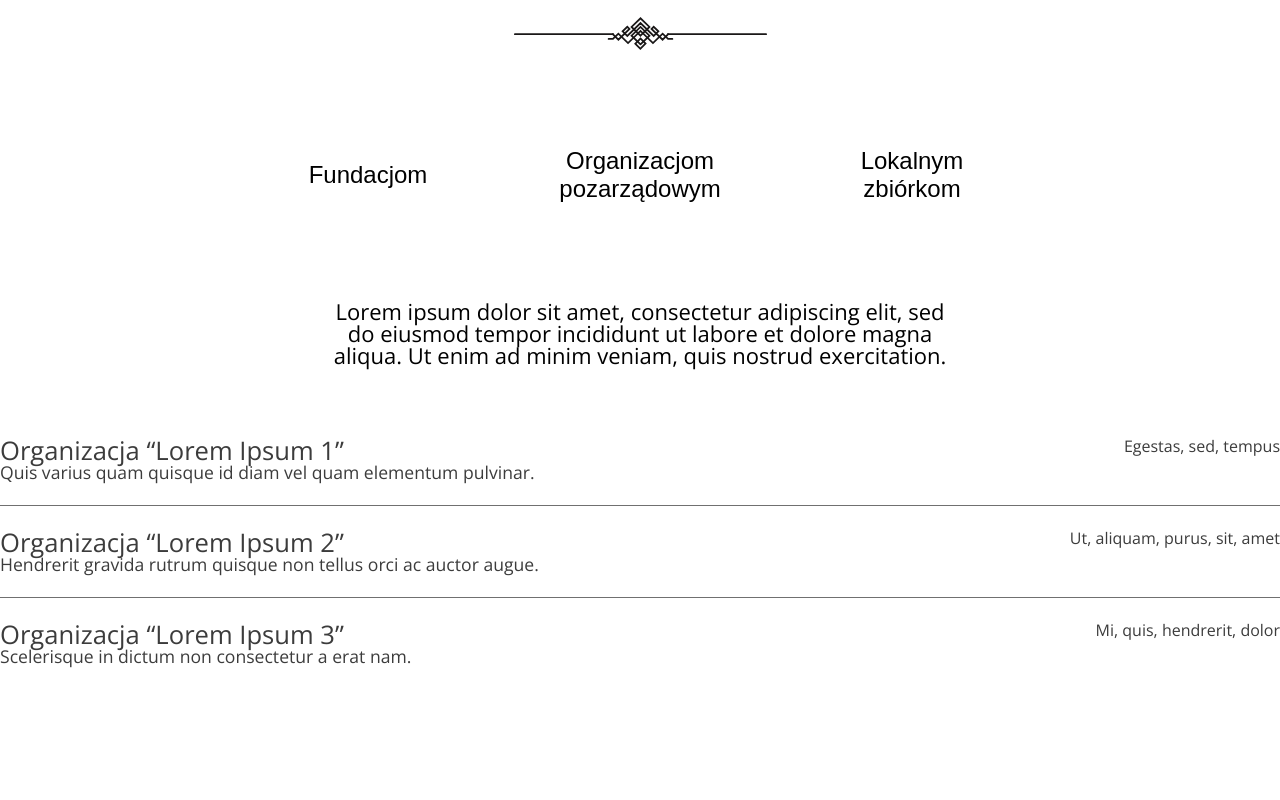
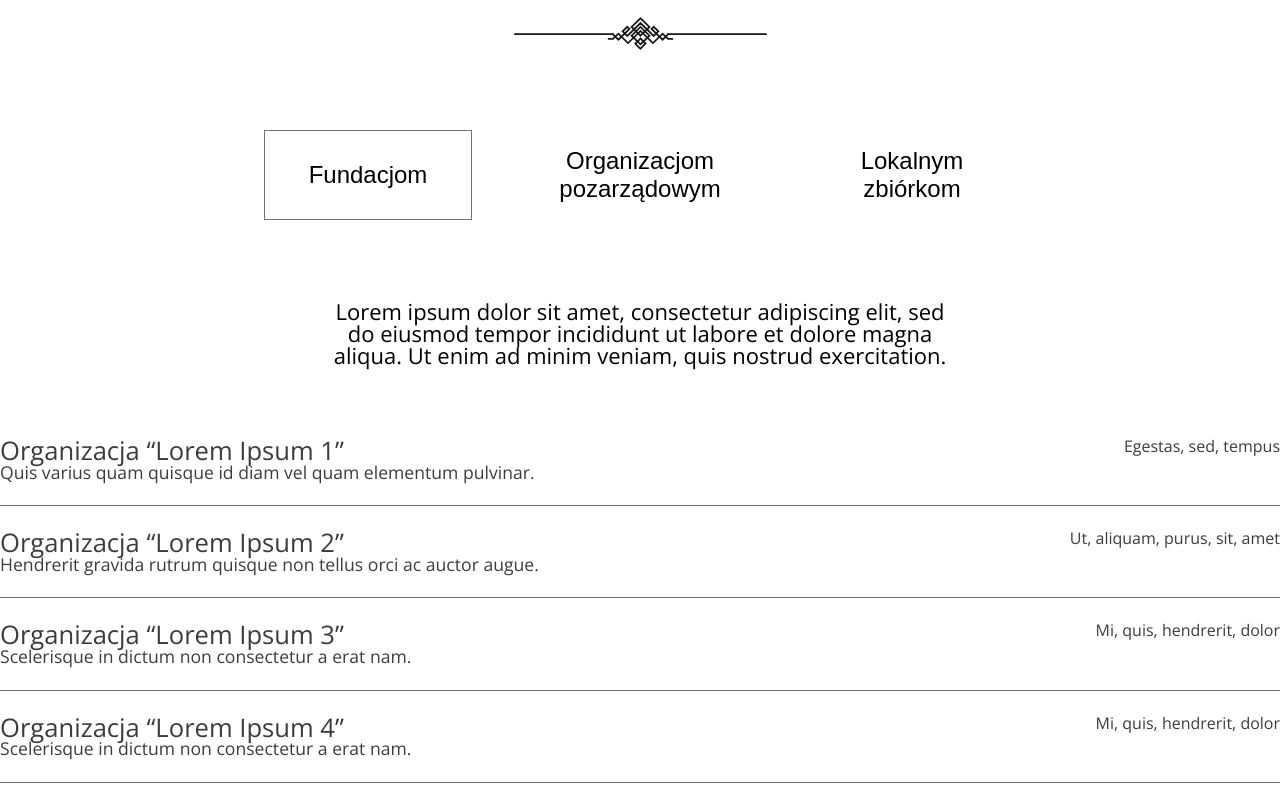
Before and after one commit to MonoliYoda/charity-website, a React (Create React App) app: page / in a window 1280 px wide. Shown: the part 3220-4020 px from the top of the page. Before the commit the page ends 3910 px from the top, so only its background shows below. Built offline with nearby package versions, Linux system fonts and the light colour scheme.

Commit message:
Started working on pagination

```diff
--- a/src/components/HomeWhoWeHelp/EntitySelector.js
+++ b/src/components/HomeWhoWeHelp/EntitySelector.js
@@ -1,12 +1,32 @@
-import React from "react";
+import React, { useState } from "react";
 import "./EntitySelector.scss";
 
-export default function EntitySelector() {
+export default function EntitySelector({ callback }) {
+  const [selected, setSelected] = useState(1);
+  const handleSelect = (id) => {
+    setSelected(id);
+    callback(id);
+  };
   return (
     <div className="entity-selector">
-      <button>Fundacjom</button>
-      <button>Organizacjom pozarządowym</button>
-      <button>Lokalnym zbiórkom</button>
+      <button
+        className={selected === 1 && "selected"}
+        onClick={() => handleSelect(1)}
+      >
+        Fundacjom
+      </button>
+      <button
+        className={selected === 2 && "selected"}
+        onClick={() => handleSelect(2)}
+      >
+        Organizacjom pozarządowym
+      </button>
+      <button
+        className={selected === 3 && "selected"}
+        onClick={() => handleSelect(3)}
+      >
+        Lokalnym zbiórkom
+      </button>
     </div>
   );
 }
--- a/src/components/HomeWhoWeHelp/EntitySelector.scss
+++ b/src/components/HomeWhoWeHelp/EntitySelector.scss
@@ -19,4 +19,7 @@
       border: 1px solid $color-text-secondary;
     }
   }
+  .selected {
+    border: 1px solid $color-text-secondary;
+  }
 }
--- a/src/components/HomeWhoWeHelp/HomeWhoWeHelp.js
+++ b/src/components/HomeWhoWeHelp/HomeWhoWeHelp.js
@@ -1,15 +1,16 @@
-import React from "react";
+import React, { useState } from "react";
 import EntitySelector from "./EntitySelector";
 import "./HomeWhoWeHelp.scss";
 
 import HomeWhoWeHelpHeader from "./HomeWhoWeHelpHeader";
 import EntityGroupDescription from "./EntityGroupDescription";
 import EntityList from "./EntityList";
+import PageSelector from "./PageSelector";
 
 export default function HomeWhoWeHelp() {
   const entityGroupDesc =
     "Lorem ipsum dolor sit amet, consectetur adipiscing elit, sed do eiusmod tempor incididunt ut labore et dolore magna aliqua. Ut enim ad minim veniam, quis nostrud exercitation.";
-  const entities = [
+  const foundations = [
     {
       id: 1,
       name: "Organizacja “Lorem Ipsum 1”",
@@ -29,13 +30,107 @@ export default function HomeWhoWeHelp() {
       subtitle: "Scelerisque in dictum non consectetur a erat nam.",
       list: ["Mi", "quis", "hendrerit", "dolor"],
     },
+    {
+      id: 4,
+      name: "Organizacja “Lorem Ipsum 4”",
+      subtitle: "Scelerisque in dictum non consectetur a erat nam.",
+      list: ["Mi", "quis", "hendrerit", "dolor"],
+    },
+    {
+      id: 5,
+      name: "Brainsphere",
+      subtitle: "In hac habitasse platea dictumst.",
+      list: ["noodles, salads, pasta, soups"],
+    },
+    {
+      id: 6,
+      name: "Twitterbridge",
+      subtitle: "Maecenas tincidunt lacus at velit.",
+      list: ["noodles, sandwiches, stews"],
+    },
   ];
+  const ngos = [
+    {
+      id: 1,
+      name: "Skidoo",
+      subtitle: "In blandit ultrices enim.",
+      list: ["Mi", "quis", "hendrerit", "dolor"],
+    },
+    {
+      id: 2,
+      name: "Skiptube",
+      subtitle: "Vivamus vel nulla eget eros elementum pellentesque.",
+      list: ["Mi", "quis", "hendrerit", "dolor"],
+    },
+    {
+      id: 3,
+      name: "Midel",
+      subtitle: "Nam dui.",
+      list: ["Mi", "quis", "hendrerit", "dolor"],
+    },
+    {
+      id: 4,
+      name: "Jetpulse",
+      subtitle: "Phasellus in felis.",
+      list: ["Mi", "quis", "hendrerit", "dolor"],
+    },
+    {
+      id: 5,
+      name: "Quatz",
+      subtitle: "Suspendisse ornare consequat lectus.",
+      list: ["Mi", "quis", "hendrerit", "dolor"],
+    },
+    {
+      id: 6,
+      name: "Skalith",
+      subtitle: "Suspendisse potenti.",
+      list: ["Mi", "quis", "hendrerit", "dolor"],
+    },
+  ];
+  const local = [
+    {
+      id: 1,
+      name: "Realfire",
+      subtitle: "Nullam varius.",
+      list: ["noodles, pies, salads, pasta, stews"],
+    },
+    {
+      id: 2,
+      name: "Zoomzone",
+      subtitle:
+        "Cum sociis natoque penatibus et magnis dis parturient montes, nascetur ridiculus mus.",
+      list: ["sandwiches, soups"],
+    },
+    {
+      id: 3,
+      name: "Skibox",
+      subtitle: "Nunc nisl.",
+      list: ["noodles, soups, seafood"],
+    },
+  ];
+
+  const [selected, setSelected] = useState(foundations);
+  const selectEntity = (id) => {
+    if (id === 1) {
+      setSelected(foundations);
+      return;
+    }
+    if (id === 2) {
+      setSelected(ngos);
+      return;
+    }
+    if (id === 3) {
+      setSelected(local);
+      return;
+    }
+  };
   return (
     <section className="who-we-help" name="who-we-help">
       <HomeWhoWeHelpHeader />
-      <EntitySelector />
+      <EntitySelector callback={selectEntity} />
       <EntityGroupDescription description={entityGroupDesc} />
-      <EntityList entities={entities} />
+      <EntityList entities={selected} />
+      {selected.length > 3 && <PageSelector entities={selected} />}
     </section>
   );
 }
--- /dev/null
+++ b/src/components/HomeWhoWeHelp/PageSelector.js
@@ -0,0 +1,6 @@
+import React from "react";
+
+export default function PageSelector({ entities }) {
+  const pages = Math.ceil(entities.length / 3);
+  return <div>{pages}</div>;
+}
```
